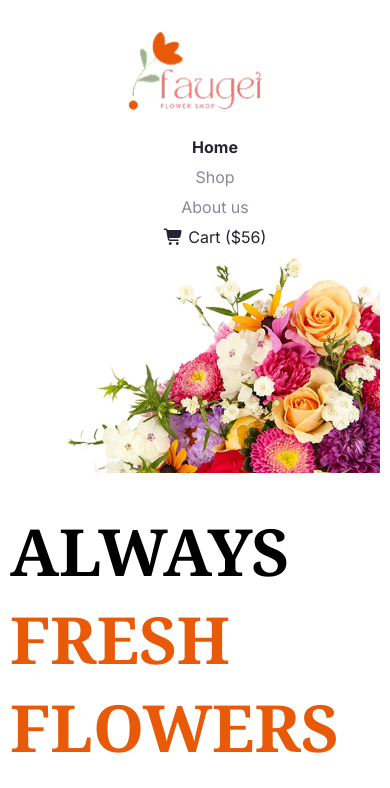
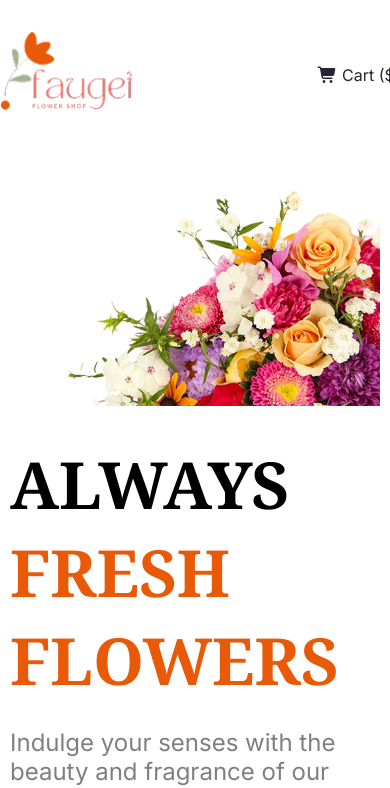
Before and after one commit to Sagor6r999/2nd-Assignment-B12A02-Responsive-Flowers, a plain HTML site: page index.html in a window 390 px wide. Shown: the top 788 px of the page. Drawn offline with Linux system fonts and the light colour scheme.

Commit message:
Navbar media Quary added

```diff
--- a/index.html
+++ b/index.html
@@ -13,12 +13,11 @@
     <Header class="Section" >
         <div class="Header-Container">
             <img class="header-logo" src="assets/logo.png" alt="">
-            <ul class="header-navbar" >
-                <li> <a  class="item-bold"  class="item-color"  class="Nav-iteams"  href="">  Home </a> </li>
+            <ul class="header-navbar" id="display-none" >
+                <li> <a  class="item-bold item-color Nav-iteams" href="">  Home </a> </li>
                 <li> <a class="Nav-iteams" href="">  Shop </a> </li>
                 <li> <a class="Nav-iteams" href="">  About us </a> </li>
                 <li> <a  class="item-color" class="Nav-iteams" href="">  <i class="fa-solid fa-cart-shopping"></i> Cart ($56) </a> </li>
-
             </ul>
         </div>
     </Header>
--- a/style.css
+++ b/style.css
@@ -57,21 +57,17 @@ body{
     text-decoration: none;
 }
 @media screen and (max-width: 576px) {
-  .Header-Container {
-    flex-direction: column;
-    align-items: center;
-    gap: 10px;
+    .Header-Container {
+    width: 420px;
     height: auto;
   }
   .header-navbar {
-    display: flex;
-    flex-direction: column;
     align-items: center;
-    margin-top: 10px;
+    margin-top: 35px;
   }
-  .header-navbar li {
-    margin: 5px 0;
-  }
+ .header-navbar li:nth-child(-n+3){
+    display:none;
+ }
 }
 /* Header Section End*/
 
```
